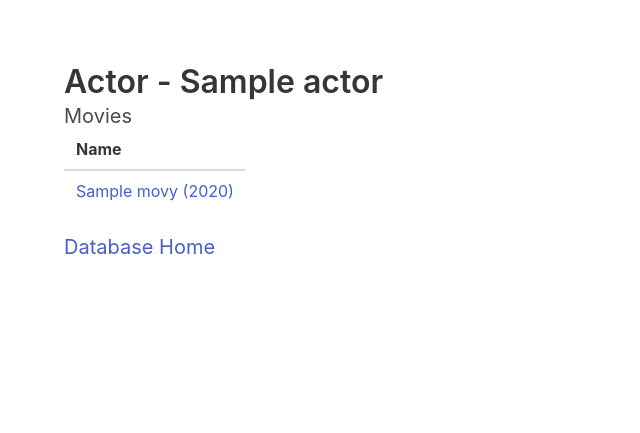
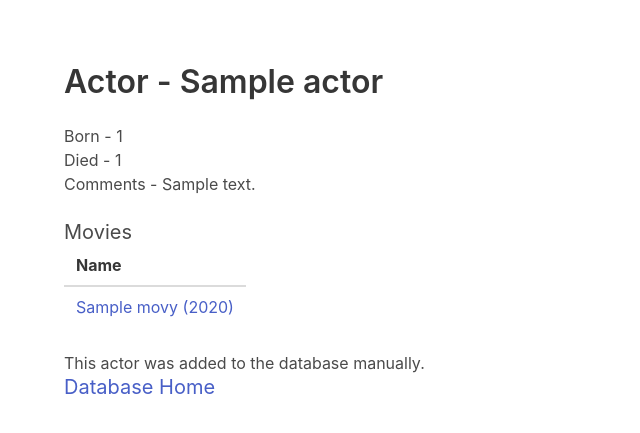
Before and after one commit to zack256/bacon, a Flask app: page /db/actors/1 in a window 1280 px wide. Shown: the top 433 px of the page, without its empty margins (0-640 px from the left). Run offline with Flask 2, Linux system fonts and the light colour scheme; tables that the repository leaves empty hold one stand-in row (values such as "Sample post"); parts of the project's set-up code (start-up, migrations or seed data) failed here and were passed over; some libraries are stand-ins or nearby versions.

Commit message:
add actor and add movie.

```diff
--- a/main.py
+++ b/main.py
@@ -13,7 +13,6 @@ import start_db
 import manual_site as manual
 
 app = start_db.app; db = start_db.db
-
 
 class AutoActor (db.Model):
     __tablename__ = "a_actors"
@@ -33,7 +32,6 @@ class AutoActor (db.Model):
         if self.died:
             return self.name + " (d." + str(self.died) + ")"
         return self.name
-
 
 class AutoMovie (db.Model):
     __tablename__ = "a_movies"
@@ -146,3 +144,40 @@ def remove_leading_spaces_from_all_entries():
 @app.route("/db/bacon/")
 def db_bacon_page():
     return "bacon page..."
+
+@app.route("/db/forms/add-actor/", methods = ["POST"])
+def db_add_actor_form_handle():
+    name = request.form["name"]
+    born = request.form["born"]
+    died = request.form["died"]
+    note = request.form["note"]
+    actor = AutoActor()
+    if name == "":
+        return "Name can't be blank!"
+    actor.name = name
+    if born:
+        actor.born = int(born)
+    if died:
+        actor.died = int(died)
+    actor.note = note
+    actor.is_manual = True
+    db.session.add(actor)
+    db.session.commit()
+    return redirect("/db/actors/{}/".format(actor.id))
+
+@app.route("/db/forms/add-movie/", methods = ["POST"])
+def db_add_movie_form_handle():
+    title = request.form["title"]
+    year = request.form["year"]
+    note = request.form["note"]
+    movie = AutoMovie()
+    if title == "":
+        return "Title can't be blank!"
+    movie.title = title
+    if year:
+        movie.year = int(year)
+    movie.note = note
+    movie.is_manual = True
+    db.session.add(movie)
+    db.session.commit()
+    return redirect("/db/movies/{}/".format(movie.id))
--- a/templates/db/actor.html
+++ b/templates/db/actor.html
@@ -4,6 +4,10 @@
 {% endblock %}
 {% block body %}
 <h3 class = "title is-3">Actor - {{ actor.name }}</h3>
+{% if actor.born %}<p>Born - {{ actor.born }}</p>{% endif %}
+{% if actor.died %}<p>Died - {{ actor.died }}</p>{% endif %}
+{% if actor.note %}<p>Comments - {{ actor.note }}</p>{% endif %}
+<br/>
 <h5 class = "subtitle is-5">Movies</h5>
 <table class = "table is-striped">
     <thead>
@@ -19,5 +23,10 @@
         {% endfor %}
     </tbody>
 </table>
+{% if actor.is_manual %}
+<p>This actor was added to the database manually.</p>
+{% else %}
+<p>This actor was one of the many imported to the database initially.</p>
+{% endif %}
 <h5 class = "subtitle is-5"><a href = "/db/">Database Home</a></h5>
 {% endblock %}
```
Also changed, not shown: templates/db/main.html (+12 -4 lines), templates/db/movie.html (+8 -0 lines).
